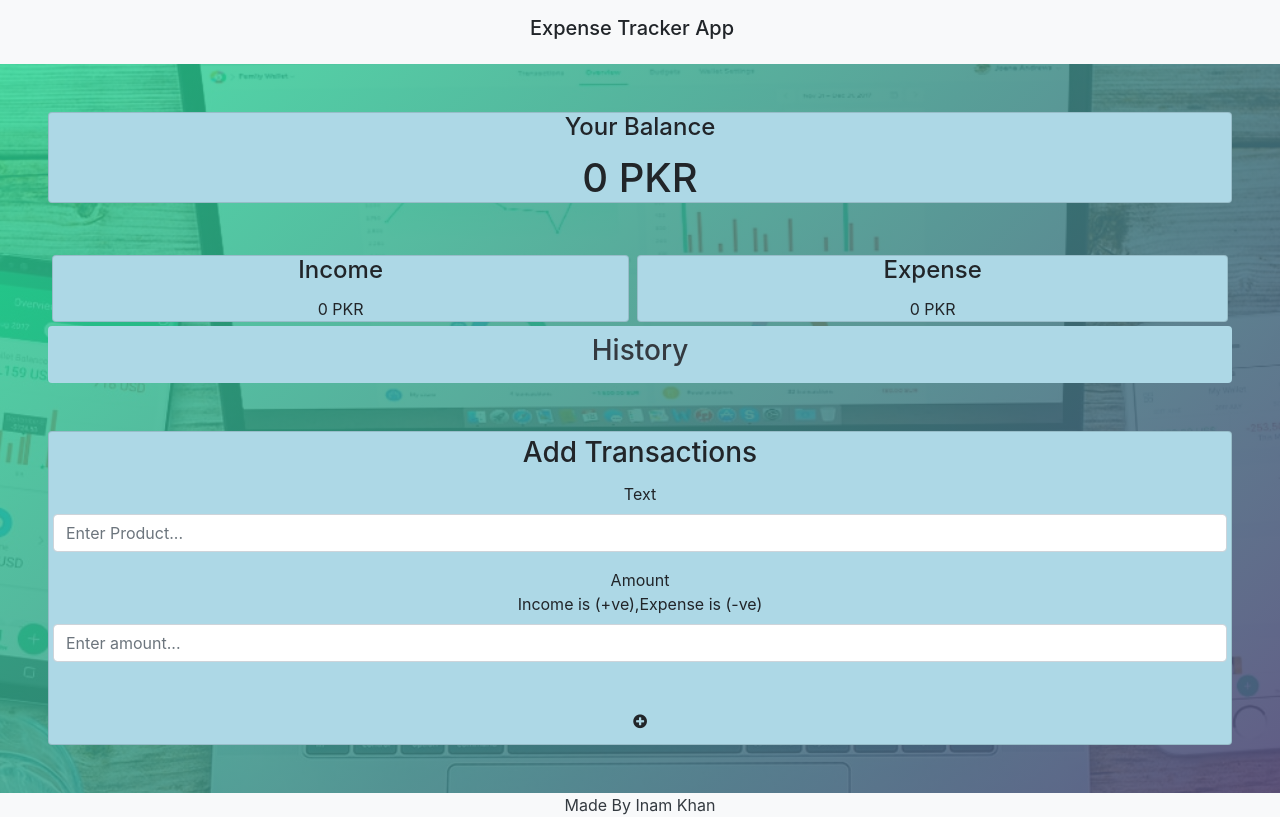
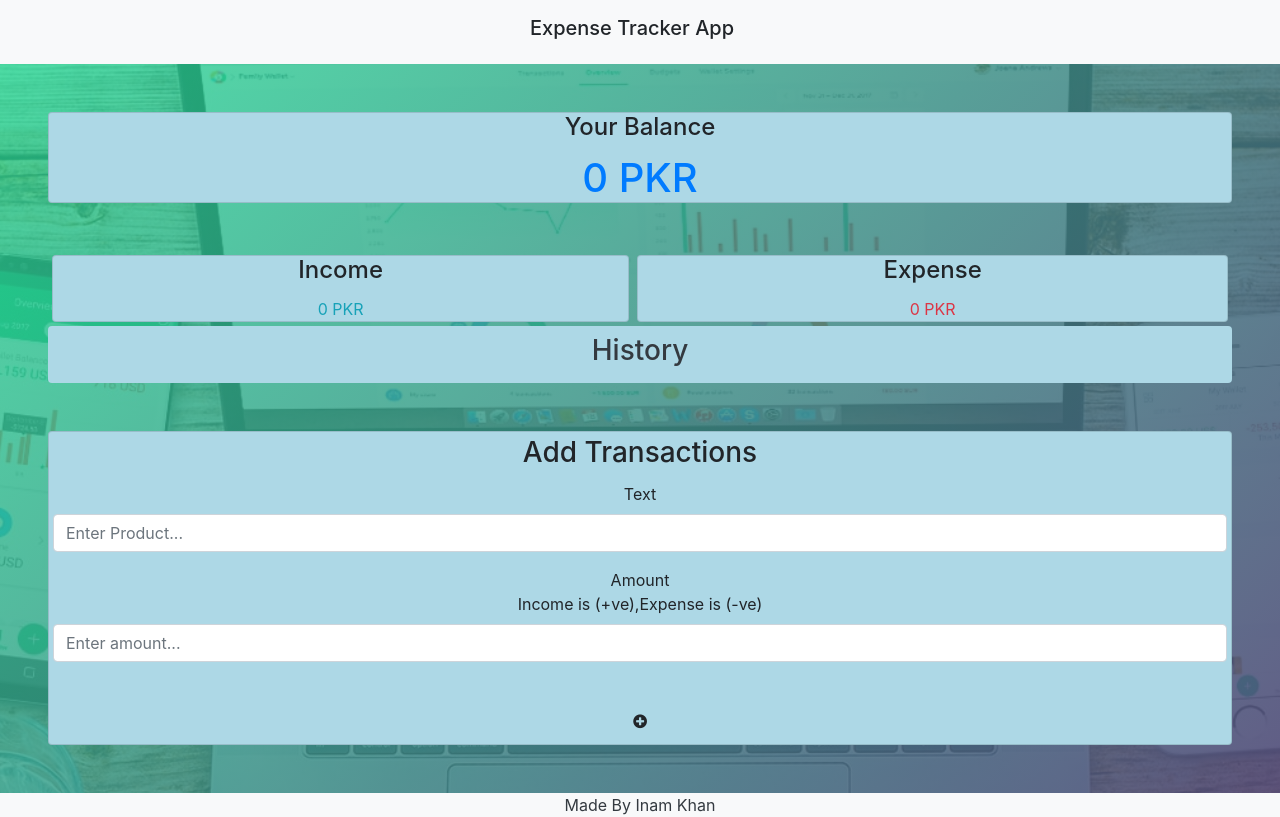
Before and after one commit to Inamkhanpk/Expense-Tracker-App, a React (Create React App) app: page / in a window 1280 px wide. Built offline with nearby package versions, Linux system fonts and the light colour scheme.

Commit message:
more addition

```diff
--- a/src/components/Balance.js
+++ b/src/components/Balance.js
@@ -33,7 +33,7 @@ const Expense = () => {
     <div className="card text-center  balance ">
 
       <h4 className="card-title " >Your Balance</h4>
-      <h1 className="card-text ">{Income() + Expense()} PKR </h1>
+      <h1 className="card-text text-primary ">{Income() + Expense()} PKR </h1>
 
 
     </div>
--- a/src/components/IncomeAndExpense.js
+++ b/src/components/IncomeAndExpense.js
@@ -34,12 +34,12 @@ const Expense = () => {
 
         <div className="card flex-grow-1 m-1 balance ">
           <h4 className="card-title">Income</h4>
-          <p className="card-text">{Income()} PKR</p>
+          <p className="card-text text-info">{Income()} PKR</p>
         </div>
 
         <div className="card flex-grow-1 m-1 balance">
           <h4 className="card-title">Expense</h4>
-          <p className="card-text">{Expense()} PKR</p>
+          <p className="card-text text-danger">{Expense()} PKR</p>
         </div>
 
       </div>
```
